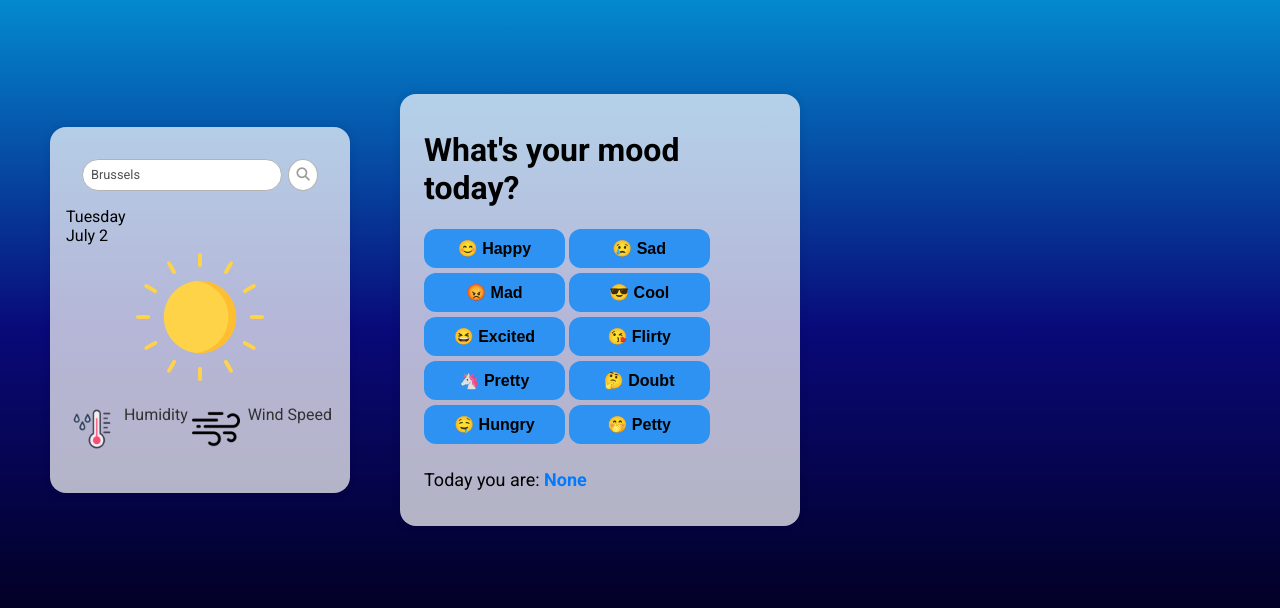
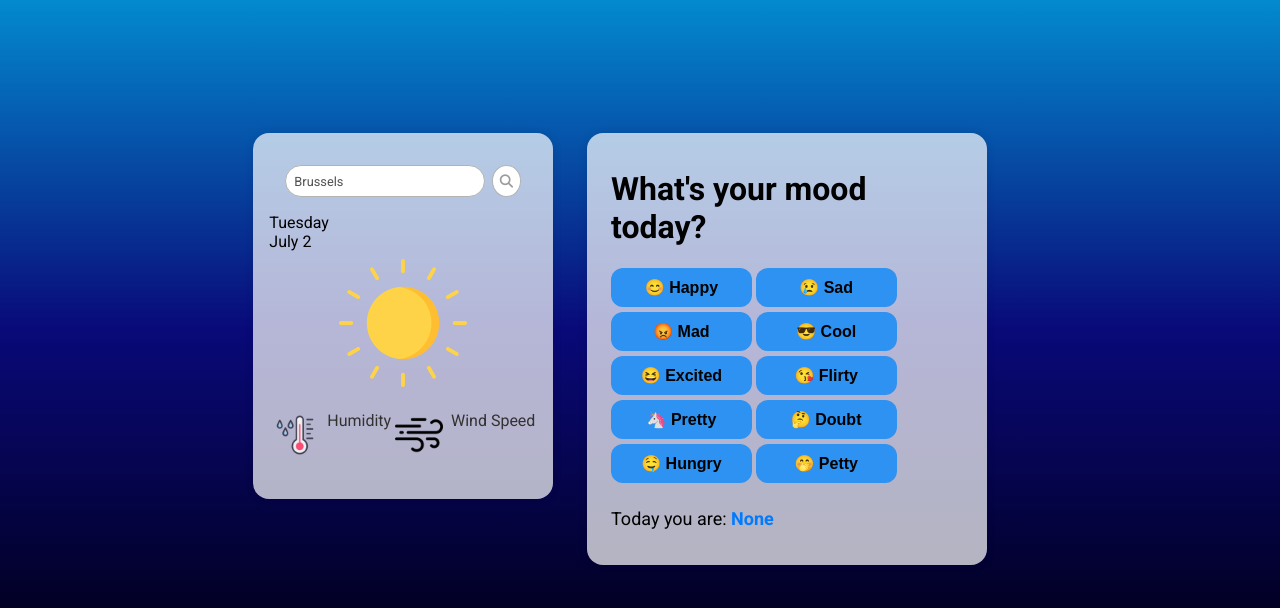
Before and after one commit to LaKiRiBlue/WeatherApp-INTERFACE3, a plain HTML site: page homePage/homePage.html in a window 1280 px wide. Shown: the part 190-798 px from the top of the page. Drawn offline with Linux system fonts and the light colour scheme; no server answers.

Commit message:
centered

```diff
--- a/dailyWeather/dailyWeather.css
+++ b/dailyWeather/dailyWeather.css
@@ -2,6 +2,12 @@ body {
     font-family: -apple-system, BlinkMacSystemFont, sans-serif;
     margin: 0;
     padding: 0;
+    display: flex;
+    flex-direction: row;
+    flex-wrap: wrap;
+    align-content: space-between;
+    justify-content: center;
+    align-items: flex-start;
 }
 
 .dailyWeatherContainer {
--- a/homePage/homePageCity.css
+++ b/homePage/homePageCity.css
@@ -43,13 +43,13 @@ body {
 .contentWrapper {
   display: flex;
     flex-direction: row;
-    justify-content: space-around;
+    justify-content: space-evenly;
     width: 100%;
     max-width: 800px;
     margin: 25px;
     align-content: space-around;
     flex-wrap: wrap;
-    align-items: center;
+    align-items: flex-start;
 }
 
 
```
